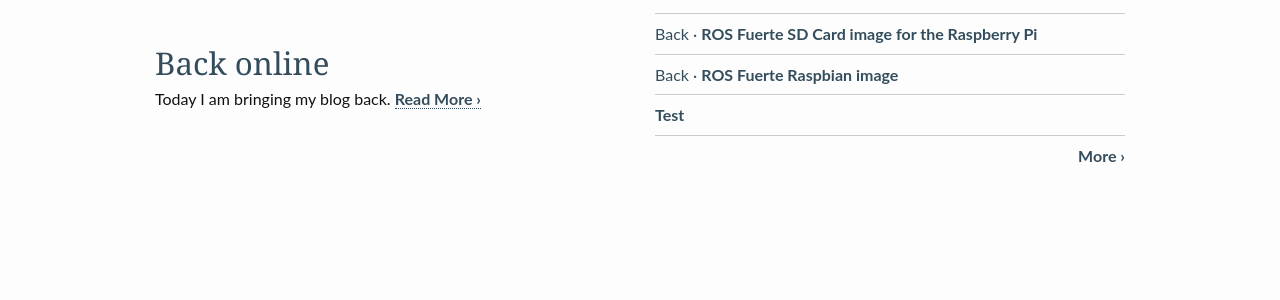
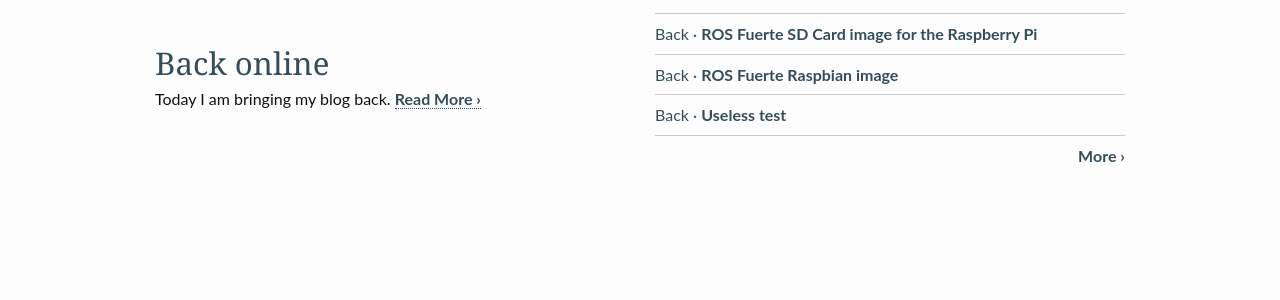
Before and after one commit to nicolaje/nicolaje.github.io, a Jekyll site: the page built from pages/pages-root-folder/index.md, in a window 1280 px wide. Shown: the part 285-585 px from the top of the page. Built offline with Jekyll 4.4.1, drawn with Linux system fonts in a browser that asks for light colours.

Commit message:
Dumb text

```diff
--- a/_posts/2012-01-03-test.md
+++ b/_posts/2012-01-03-test.md
@@ -9,6 +9,7 @@
 modified: 2015-08-20
 tags:
  - Blog
- ---
+---
 
  Useless test
+more useless test
```
